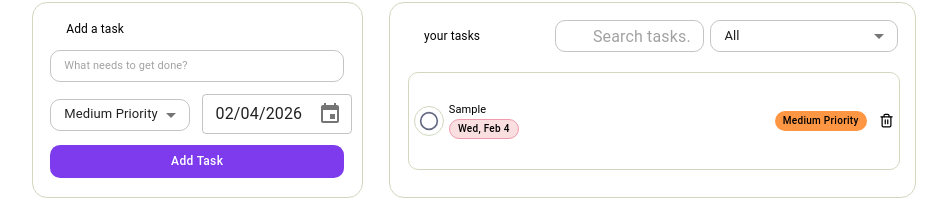
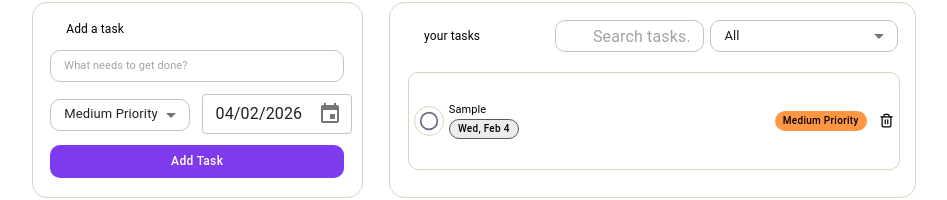
Before and after one commit to vishvaiih/basic-learn, a React (Vite) app in the folder basic-learn/: page / in a window 1280 px wide. Both pictures are taken after typing "Sample" into the empty fields and a click on the button "Add Task". Shown: the part 108-308 px from the top of the page, without its empty margins (166-1113 px from the left). Built offline with nearby package versions, Linux system fonts and the light colour scheme; some icons are missing.

Commit message:
some changes

```diff
--- a/basic-learn/src/Components/ItemList.jsx
+++ b/basic-learn/src/Components/ItemList.jsx
@@ -1,17 +1,27 @@
-import React from 'react'
-import { Trash2, Circle, CircleCheck} from "lucide-react";
-import {Item,Complete,Btn,Buton,} from "./RightSide";
+import React from "react";
+import { Trash2, Circle, CircleCheck } from "lucide-react";
+import { Item, Complete, Btn, Buton } from "./RightSide";
 import { AddTask, MainBox } from "./LeftSide";
-import { Box, Typography } from "@mui/material";
+import { Box, Button, Typography,styled } from "@mui/material";
 
-function ItemList({handleClickOpen,handleOpen,itm}) {
+export const Butn = styled(Button)({
+  border: "1px solid #57595b",
+  height: "20px",
+  minWidth: "70px",
+  borderRadius: "30px",
+  backgroundColor: "#ececec",
+  fontSize: "10px",
+  color: "black",
+  textTransform: "capitalize",
+});
 
-  const todayDate = new Date().toLocaleDateString('en-US', {
-    weekday: 'short',
-    month: 'short',
-    day: 'numeric'
-  })
 
+function ItemList({ handleClickOpen, handleOpen, itm }) {
+  const todayDate = new Date().toLocaleDateString("en-US", {
+    weekday: "short",
+    month: "short",
+    day: "numeric",
+  });
 
   return (
     <Item>
@@ -22,7 +32,6 @@ function ItemList({handleClickOpen,handleOpen,itm}) {
           ) : (
             <Circle size={20} style={{ color: "#666b83" }} />
           )}
-
         </Complete>
         <Box>
           <Typography
@@ -34,10 +43,16 @@ function ItemList({handleClickOpen,handleOpen,itm}) {
           >
             {itm.name}
           </Typography>
-        <Btn >{todayDate < itm.date ? `${itm.date}` + " " + "Duedate" :   `${itm.date}`}</Btn>
+
+          {todayDate < itm.date ? (
+            <Btn>{`${itm.date}` + " " + "Duedate"}</Btn>
+          ) : (
+            <Butn>{`${itm.date}`}</Butn>
+
+          )}
+
         </Box>
       </AddTask>
-
 
       <AddTask sx={{ width: "50%", justifyContent: "flex-end" }}>
         <Buton
@@ -59,8 +74,7 @@ function ItemList({handleClickOpen,handleOpen,itm}) {
         />
       </AddTask>
     </Item>
-
-  )
+  );
 }
 
-export default ItemList
+export default ItemList;
--- a/basic-learn/src/Components/LeftSide.jsx
+++ b/basic-learn/src/Components/LeftSide.jsx
@@ -2,7 +2,7 @@ import { Box, Button, styled, TextField, Typography } from "@mui/material";
 import React, { useState } from "react";
 import AddOutlinedIcon from "@mui/icons-material/AddOutlined";
 import SelectOption from "./SelectOption";
-import { DemoContainer } from "@mui/x-date-pickers/internals/demo";
+
 import { AdapterDayjs } from "@mui/x-date-pickers/AdapterDayjs";
 import { LocalizationProvider } from "@mui/x-date-pickers/LocalizationProvider";
 import { DatePicker } from "@mui/x-date-pickers/DatePicker";
@@ -52,21 +52,15 @@ function LeftSide({
   priority,
   optionOfPriority,
   date,
-  setDate,
   handleDateChange,
   error,
 
 }) {
-
-
   const handlePriorityChange = (event) => {
     console.log("....", event.target.value);
     setPriority(event.target.value);
   };
 
-
-
-  console.log("date", date);
 
   return (
     <MainBox sx={{ margin: "3% 3% 0% 0%" }}>
@@ -104,6 +98,7 @@ function LeftSide({
           <LocalizationProvider dateAdapter={AdapterDayjs}>
             <DatePicker
               value={date}
+              format="DD/MM/YYYY"
               onChange={(newValue) => handleDateChange(newValue)}
               name="startDate"
               slotProps={{
--- a/basic-learn/src/Components/RightSide.jsx
+++ b/basic-learn/src/Components/RightSide.jsx
@@ -37,8 +37,9 @@ export const Btn = styled(Button)({
   borderRadius: "30px",
   backgroundColor: "#f9dfdf",
   fontSize: "10px",
-  color: "black",
+  color: "red",
   textTransform: "capitalize",
+  fontWeight:"bold"
 });
 
 export const Buton = styled(Button)({
--- a/basic-learn/src/pages/ToDoApp.jsx
+++ b/basic-learn/src/pages/ToDoApp.jsx
@@ -8,6 +8,11 @@ function ToDoApp() {
   const [task, setTask] = useState("");
   const [toDo, setToDo] = useState([]);
   const [date,setDate] = useState(dayjs());
+
+  console.log("datevvvvvvv",date);
+
+
+
 
   // const today = new Date();
   // const day = String(today.getDate()).padStart(2, '0');
```
Lines whose indentation alone changed are shown as unchanged.
